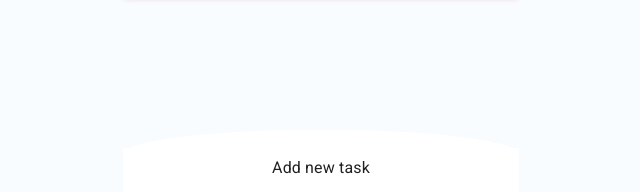
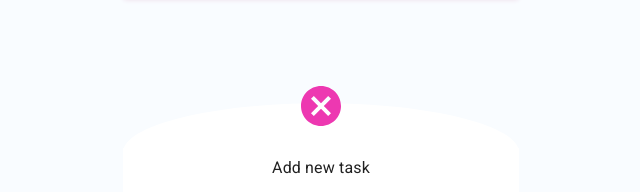
Before and after one commit to oscaramos/todo, a React (Create React App) app: page / in a window 1280 px wide. Shown: the part 399-591 px from the top of the page, without its empty margins (319-959 px from the left). Built offline with nearby package versions, Linux system fonts and the light colour scheme.

Commit message:
Add Icon Close for closing dialog

```diff
--- a/src/components/AddTaskDialog.js
+++ b/src/components/AddTaskDialog.js
@@ -7,6 +7,9 @@ import Button from '@material-ui/core/Button'
 import { Typography } from '@material-ui/core'
 import { makeStyles } from '@material-ui/core/styles'
 import { DateTimePicker } from '@material-ui/pickers'
+
+import IconButton from '@material-ui/core/IconButton'
+import CancelIcon from '@material-ui/icons/Cancel';
 
 import addTaskBackgroundSvg from '../assets/curve.svg'
 
@@ -37,7 +40,7 @@ const useTaskDialogStyles = makeStyles(() => ({
   },
   backgroundHead: {
     width: '100%',
-    height: '2em',
+    height: '4em',
     backgroundImage: `url(${addTaskBackgroundSvg})`,
     transform: 'scale(1, -1)',
   },
@@ -49,6 +52,24 @@ const useTaskDialogStyles = makeStyles(() => ({
     bottom: 0,
     zIndex: -1,
   },
+  iconCloseContainer:{
+    position: 'absolute',
+    zIndex: 1,
+    width: '100%',
+    display: 'flex',
+    left: 0,
+    top: -30,
+    justifyContent: 'center'
+  },
+  iconCloseButton: {
+    '&:hover': {
+      backgroundColor: 'transparent'
+    }
+  },
+  iconClose: {
+    color: '#ED38B1',
+    fontSize: '3rem'
+  }
 }))
 
 function AddTaskDialog({ onSubmit }) {
@@ -67,6 +88,11 @@ function AddTaskDialog({ onSubmit }) {
     <div className={classes.mainContainer}>
       <Container maxWidth='xs' style={{ position: 'relative' }}>
         <div className={classes.dialogContainer}>
+          <div className={classes.iconCloseContainer}>
+            <IconButton disableRipple className={classes.iconCloseButton}>
+              <CancelIcon className={classes.iconClose}/>
+            </IconButton>
+          </div>
           <div className={classes.backgroundHead} />
           <div style={{ position: 'relative ' }}>
             <div className={classes.dialog}>
```
